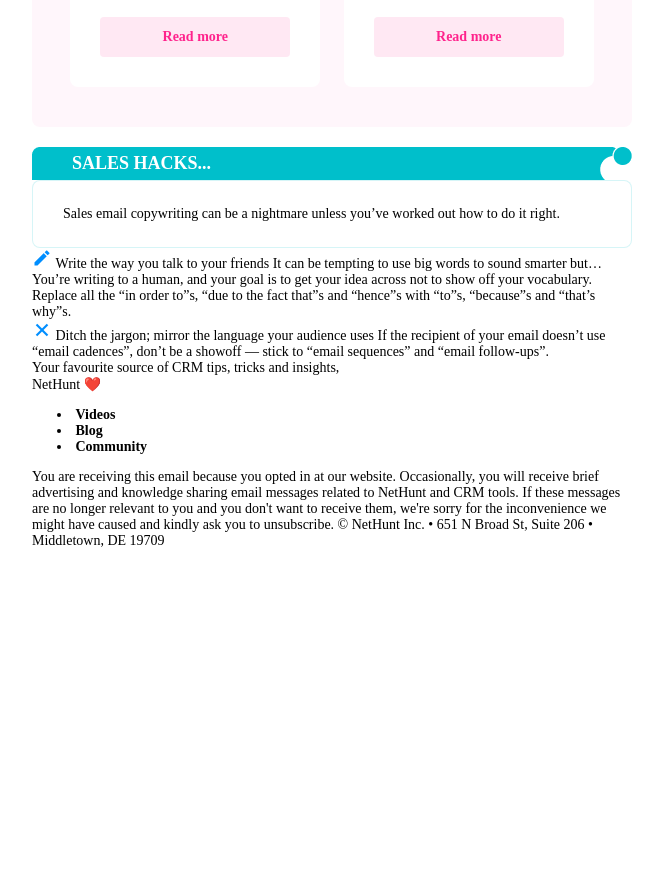
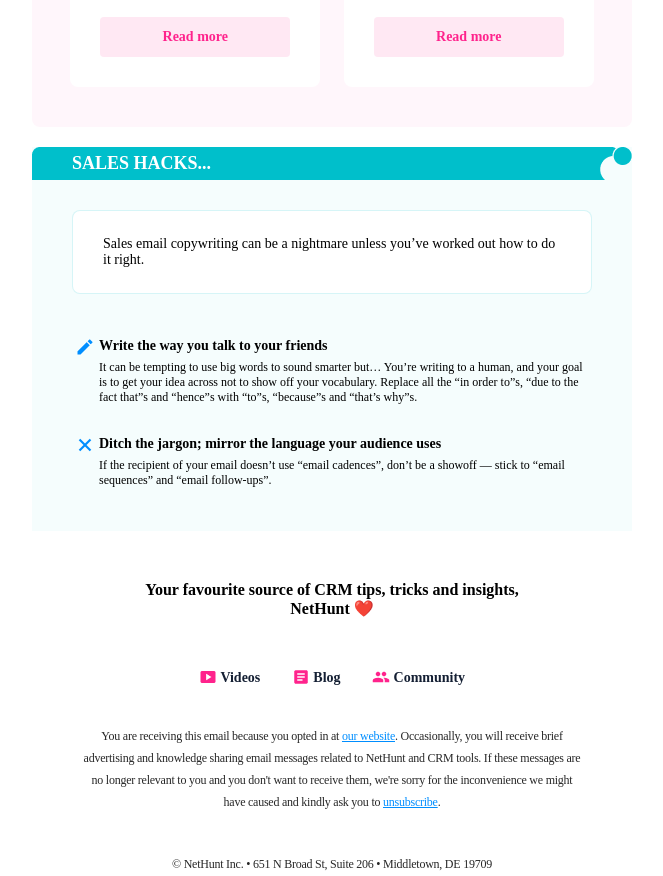
Before and after one commit to MaksVibe/nethunt-test, a plain HTML site: page mail.html in a window 1280 px wide. Shown: the part 740-1616 px from the top of the page, without its empty margins (308-971 px from the left). Before the commit the page ends 1289 px from the top, so only its background shows below. Drawn offline with Linux system fonts and the light colour scheme.

Commit message:
feat: finish email template

```diff
--- a/mail.html
+++ b/mail.html
@@ -41,7 +41,8 @@
               <br />
               <br />
               So… Make sure you urge your network to join the party — they don’t
-              want to miss a single email! Send them <a href="">this link</a> to
+              want to miss a single email! Send them
+              <a href="" style="color: rgba(255, 35, 140, 1)">this link</a> to
               get subscribed.
             </span>
           </td>
@@ -156,12 +157,12 @@
             </div>
           </td>
         </tr>
+        <tr style="height: 20px"></tr>
         <tr>
-          <td>
+          <td style="background-color: rgba(0, 191, 203, 0.04)">
             <div
               style="
                 padding: 6px 40px;
-                margin-top: 20px;
                 background-image: url(./images/title_bg2.png);
                 background-repeat: no-repeat;
               "
@@ -173,9 +174,11 @@
                   color: #fff;
                   text-transform: uppercase;
                 "
-                >Sales hacks...</span
               >
+                Sales hacks...
+              </span>
             </div>
+            <div style="padding: 30px 40px 40px 40px">
               <span
                 style="
                   display: block;
@@ -183,70 +186,173 @@
                   background-color: #fff;
                   border: 1px solid rgba(0, 191, 203, 0.16);
                   border-radius: 8px;
+                  margin-bottom: 40px;
                 "
               >
                 Sales email copywriting can be a nightmare unless you’ve worked
                 out how to do it right.
               </span>
-            <div>
+              <table>
+                <tbody>
+                  <tr>
+                    <td style="display: block">
+                      <img src="./images/pencil.png" alt="" />
+                    </td>
+                    <td>
+                      <span
+                        style="
+                          display: inline-block;
+                          font-weight: 700;
+                          line-height: 1.3;
+                        "
+                      >
+                        Write the way you talk to your friends
+                      </span>
+                      <span
+                        style="
+                          display: inline-block;
+                          font-size: 12px;
+                          margin-top: 5px;
+                        "
+                      >
+                        It can be tempting to use big words to sound smarter
+                        but… You’re writing to a human, and your goal is to get
+                        your idea across not to show off your vocabulary.
+                        Replace all the “in order to”s, “due to the fact that”s
+                        and “hence”s with “to”s, “because”s and “that’s why”s.
+                      </span>
+                    </td>
+                  </tr>
+                  <tr style="height: 24px"></tr>
+                  <tr>
+                    <td style="display: block">
                       <img
-                src="./images/pencil.png"
+                        src="./images/cross.png"
                         alt=""
                         style="display: inline-block"
                       />
-              <span style="display: inline-block">
-                Write the way you talk to your friends
+                    </td>
+                    <td>
+                      <span
+                        style="
+                          display: inline-block;
+                          font-weight: 700;
+                          line-height: 1.3;
+                        "
+                      >
+                        Ditch the jargon; mirror the language your audience
+                        uses</span
+                      >
+                      <span
+                        style="
+                          display: inline-block;
+                          font-size: 12px;
+                          margin-top: 5px;
+                        "
+                      >
+                        If the recipient of your email doesn’t use “email
+                        cadences”, don’t be a showoff — stick to “email
+                        sequences” and “email follow-ups”.
                       </span>
-              <span>
-                It can be tempting to use big words to sound smarter but… You’re
-                writing to a human, and your goal is to get your idea across not
-                to show off your vocabulary. Replace all the “in order to”s,
-                “due to the fact that”s and “hence”s with “to”s, “because”s and
-                “that’s why”s.
-              </span>
-            </div>
-            <div>
-              <img src="./images/cross.png" alt="" />
-              <span
-                >Ditch the jargon; mirror the language your audience uses</span
-              >
-              <span>
-                If the recipient of your email doesn’t use “email cadences”,
-                don’t be a showoff — stick to “email sequences” and “email
-                follow-ups”.
-              </span>
+                    </td>
+                  </tr>
+                </tbody>
+              </table>
             </div>
           </td>
         </tr>
-        <tr>
+        <tr style="height: 50px"></tr>
+        <tr style="text-align: center">
           <td>
-            <span>
+            <span style="font-weight: 700; font-size: 16px">
               Your favourite source of CRM tips, tricks and insights,
               <br />
               NetHunt ❤️
             </span>
-            <ul>
-              <li>
-                <img src="" alt="" />
-                <span><b>Videos</b></span>
-              </li>
-              <li>
-                <img src="" alt="" />
-                <span><b>Blog</b></span>
-              </li>
-              <li>
-                <img src="" alt="" />
-                <span><b>Community</b></span>
-              </li>
-            </ul>
+          </td>
+        </tr>
+        <tr style="height: 50px"></tr>
+        <tr style="text-align: center">
+          <td>
+            <a
+              href=""
+              style="
+                text-decoration: none;
+                color: rgba(20, 31, 51, 1);
+                margin-right: 28px;
+              "
+            >
+              <img
+                src="./images/videos.png"
+                alt=""
+                style="vertical-align: middle"
+              />
+              <span style="vertical-align: middle">
+                <b>Videos</b>
+              </span>
+            </a>
+            <a
+              href=""
+              style="
+                text-decoration: none;
+                color: rgba(20, 31, 51, 1);
+                margin-right: 28px;
+              "
+            >
+              <img
+                src="./images/blog.png"
+                alt=""
+                style="vertical-align: middle"
+              />
+              <span style="vertical-align: middle"><b>Blog</b></span></a
+            >
+            <a
+              href=""
+              style="text-decoration: none; color: rgba(20, 31, 51, 1)"
+            >
+              <img
+                src="./images/community.png"
+                alt=""
+                style="vertical-align: middle"
+              />
+              <span style="vertical-align: middle"><b>Community</b></span></a
+            >
+          </td>
+        </tr>
+        <tr style="height: 40px"></tr>
+        <tr
+          style="
+            text-align: center;
+            font-size: 12px;
+            line-height: 1.83;
+            letter-spacing: -0.02em;
+            color: rgba(39, 39, 39, 1);
+          "
+        >
+          <td style="padding: 0 50px">
             <span>
-              You are receiving this email because you opted in at our website.
+              You are receiving this email because you opted in at
+              <a href="" style="color: rgba(0, 142, 255, 1)">our website</a>.
               Occasionally, you will receive brief advertising and knowledge
               sharing email messages related to NetHunt and CRM tools. If these
               messages are no longer relevant to you and you don't want to
               receive them, we're sorry for the inconvenience we might have
-              caused and kindly ask you to unsubscribe.
+              caused and kindly ask you to
+              <a href="" style="color: rgba(0, 142, 255, 1)">unsubscribe</a>.
             </span>
+          </td>
+        </tr>
+        <tr style="height: 40px"></tr>
+        <tr
+          style="
+            text-align: center;
+            font-size: 12px;
+            line-height: 1.83;
+            letter-spacing: -0.02em;
+            color: rgba(39, 39, 39, 1);
+          "
+        >
+          <td>
             <span>
               &copy; NetHunt Inc. • 651 N Broad St, Suite 206 • Middletown, DE
               19709
```
Also changed, not shown: images/blog.png (added), images/community.png (added), images/videos.png (added), 2 other files. Lines whose indentation alone changed are shown as unchanged.
